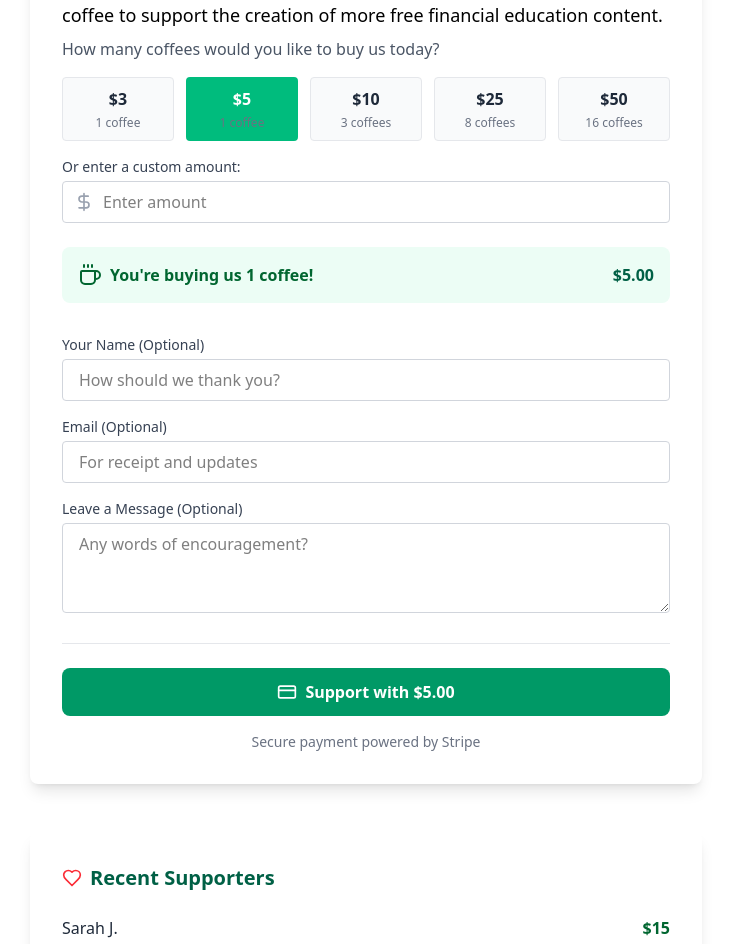
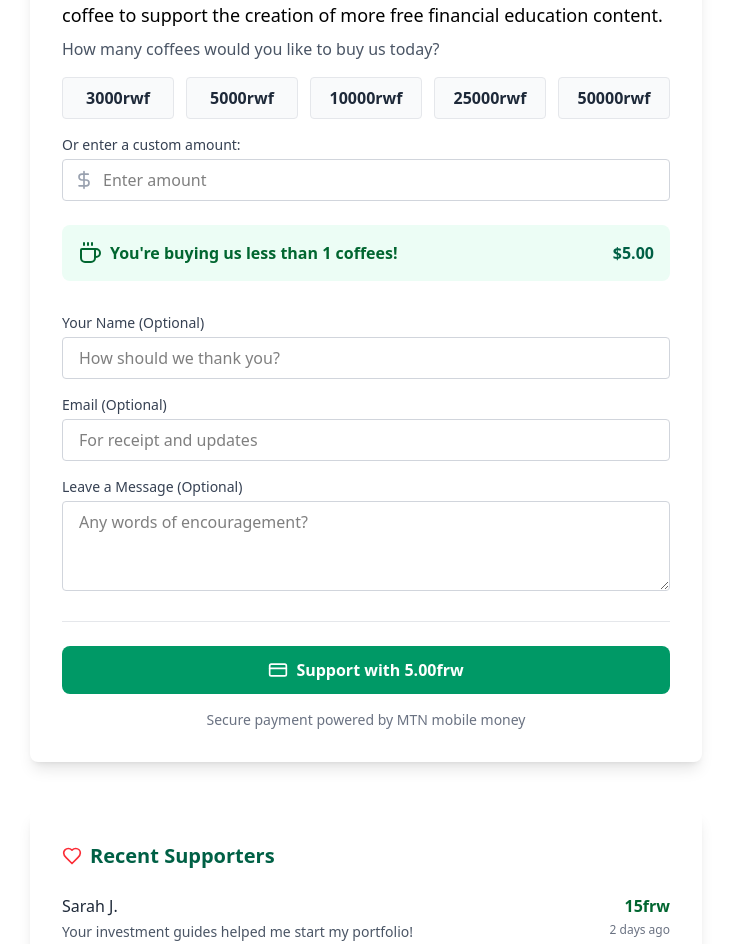
Before and after one commit to rukundowilson/fincook, a Next.js app in the folder fincook_client/: page /happy/user in a window 1280 px wide. Shown: the part 227-1171 px from the top of the page, without its empty margins (274-1005 px from the left). Built offline with nearby package versions, Linux system fonts and the light colour scheme.

Commit message:
change buy coffe cuurrency

```diff
--- a/fincook_client/src/app/happy/user/page.tsx
+++ b/fincook_client/src/app/happy/user/page.tsx
@@ -18,7 +18,7 @@ export default function BuyMeCoffeePage() {
   const [isSubmitting, setIsSubmitting] = useState<boolean>(false);
   const [isSuccess, setIsSuccess] = useState<boolean>(false);
 
-  const predefinedAmounts = [3, 5, 10, 25, 50];
+  const predefinedAmounts = [3000, 5000, 10000, 25000, 50000];
 
   const handleDonationSubmit = (e: React.FormEvent) => {
     e.preventDefault();
@@ -56,7 +56,7 @@ export default function BuyMeCoffeePage() {
 
   const getCoffeeCount = () => {
     const amount = getFinalAmount();
-    return Math.floor(amount / 3);
+    return Math.floor(amount / 3000);
   };
 
   return (
@@ -96,10 +96,7 @@ export default function BuyMeCoffeePage() {
                         }
                       `}
                     >
-                      <span className="font-bold">${amount}</span>
-                      <span className="text-xs mt-1 text-gray-500">
-                        {Math.floor(amount / 3)} coffee{Math.floor(amount / 3) !== 1 ? 's' : ''}
-                      </span>
+                      <span className="font-bold">{amount}rwf</span>
                     </button>
                   ))}
                 </div>
@@ -207,12 +204,12 @@ export default function BuyMeCoffeePage() {
                     ) : (
                       <span className="flex items-center">
                         <CreditCard className="h-5 w-5 mr-2" />
-                        Support with ${getFinalAmount().toFixed(2)}
+                        Support with {getFinalAmount().toFixed(2)}frw
                       </span>
                     )}
                   </button>
                   <p className="text-center text-sm text-gray-500 mt-4">
-                    Secure payment powered by Stripe
+                    Secure payment powered by MTN mobile money
                   </p>
                 </div>
               </form>
@@ -268,7 +265,7 @@ export default function BuyMeCoffeePage() {
                       )}
                     </div>
                     <div className="text-right">
-                      <span className="font-bold text-green-800">${supporter.amount}</span>
+                      <span className="font-bold text-green-800">{supporter.amount}frw</span>
                       <p className="text-xs text-gray-500 mt-1">{supporter.date}</p>
                     </div>
                   </div>
@@ -324,7 +321,7 @@ export default function BuyMeCoffeePage() {
               <p className="text-gray-700">Free investment guides created</p>
             </div>
             <div className="bg-white p-6 rounded-lg shadow">
-              <div className="text-3xl font-bold text-emerald-600 mb-2">$0</div>
+              <div className="text-3xl font-bold text-emerald-600 mb-2">0frw</div>
               <p className="text-gray-700">Cost to access our core resources</p>
             </div>
           </div>
```
